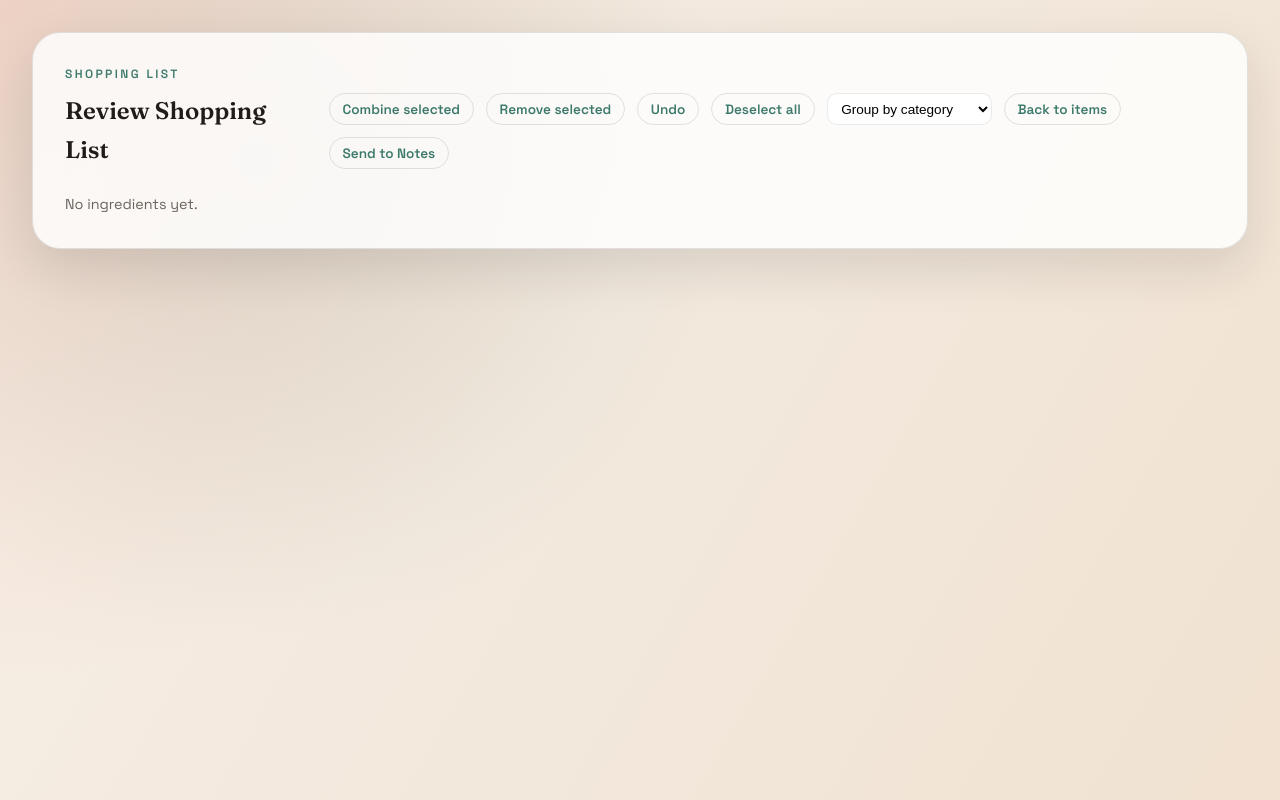
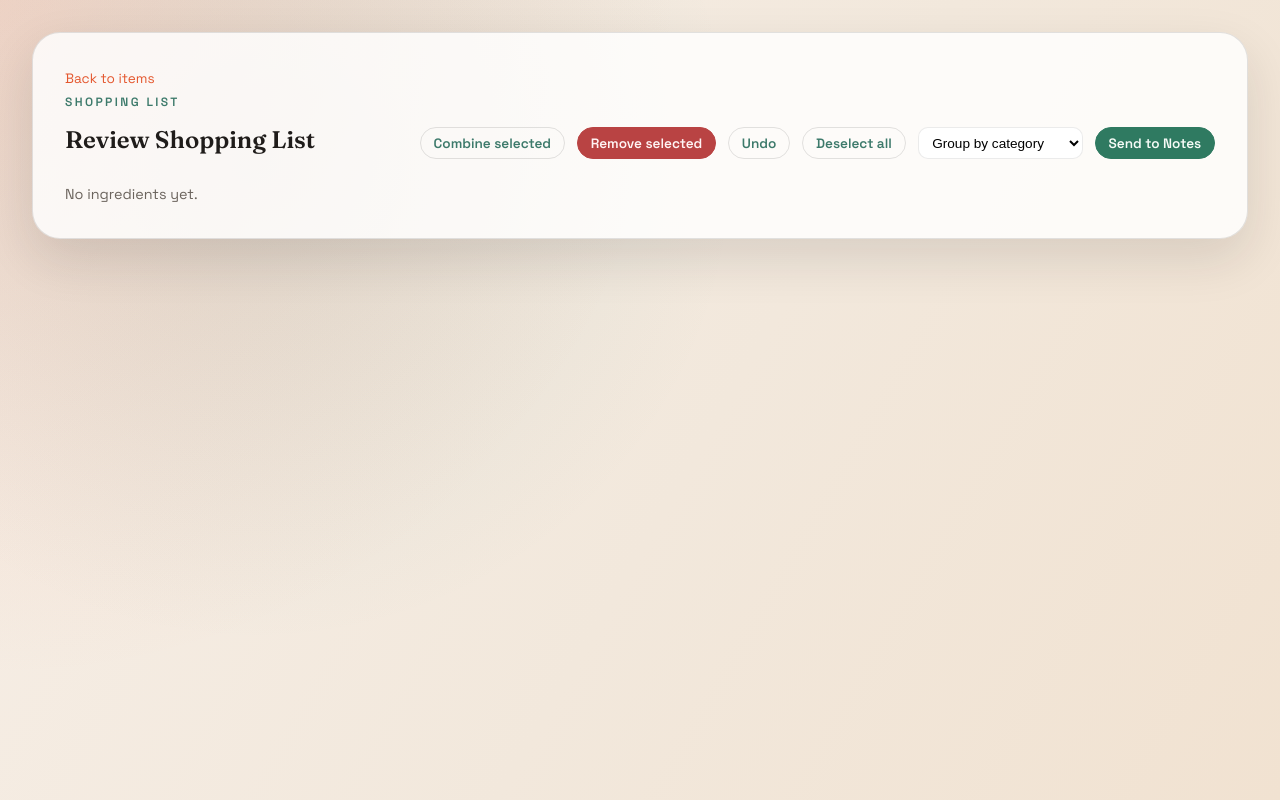
Before and after one commit to seanbartz/MenuMaker, a React app in the folder app/: page / in a window 1280 px wide. Both pictures are taken after a click on the button "Shopping List". Built offline with nearby package versions, Linux system fonts and the light colour scheme; the HTML template or start-up script is replaced by a standard one.

Commit message:
Refine shopping list navigation and actions

```diff
--- a/app/src/MenuItemsPage.css
+++ b/app/src/MenuItemsPage.css
@@ -296,6 +296,28 @@
   cursor: pointer;
 }
 
+.pill-accent {
+  background: #2f7a61;
+  border-color: #2f7a61;
+  color: #f6fbf7;
+}
+
+.pill-accent:hover {
+  background: #25664f;
+  border-color: #25664f;
+}
+
+.pill-danger {
+  background: #b94343;
+  border-color: #b94343;
+  color: #fff4f4;
+}
+
+.pill-danger:hover {
+  background: #9f3535;
+  border-color: #9f3535;
+}
+
 .menu-builder {
   background: var(--card-strong);
   border-radius: 24px;
@@ -341,6 +363,16 @@
   padding: 0.65rem 0.85rem;
   border-radius: 16px;
   background: rgba(255, 255, 255, 0.7);
+}
+
+.shopping-select {
+  display: flex;
+  align-items: center;
+}
+
+.shopping-select input[type='checkbox'] {
+  width: 16px;
+  height: 16px;
 }
 
 .builder-empty {
@@ -417,6 +449,20 @@
   flex-wrap: wrap;
 }
 
+.shopping-back {
+  background: none;
+  border: none;
+  padding: 0;
+  margin: 0 0 0.4rem;
+  font-size: 0.85rem;
+  color: var(--accent);
+  cursor: pointer;
+}
+
+.shopping-back:hover {
+  text-decoration: underline;
+}
+
 .action-message {
   font-size: 0.8rem;
   color: var(--accent-2);
--- a/app/src/MenuItemsPage.tsx
+++ b/app/src/MenuItemsPage.tsx
@@ -1364,6 +1364,9 @@ export default function MenuItemsPage({
         <section className="shopping-view">
           <header className="shopping-header">
             <div>
+              <button className="shopping-back" onClick={() => setShowShoppingList(false)}>
+                Back to items
+              </button>
               <p className="eyebrow">Shopping List</p>
               <h1>Review Shopping List</h1>
             </div>
@@ -1371,7 +1374,7 @@ export default function MenuItemsPage({
               <button className="ghost-button" onClick={handleCombineSelectedItems}>
                 Combine selected
               </button>
-              <button className="ghost-button" onClick={handleRemoveSelectedItems}>
+              <button className="ghost-button pill-danger" onClick={handleRemoveSelectedItems}>
                 Remove selected
               </button>
               <button className="ghost-button" onClick={handleUndoShoppingAction}>
@@ -1391,10 +1394,7 @@ export default function MenuItemsPage({
                   <option value="menu">Group by menu item</option>
                 </select>
               </label>
-              <button className="ghost-button" onClick={() => setShowShoppingList(false)}>
-                Back to items
-              </button>
-              <button className="ghost-button" onClick={handleShareShoppingToNotes}>
+              <button className="ghost-button pill-accent" onClick={handleShareShoppingToNotes}>
                 Send to Notes
               </button>
               {actionMessage && <span className="action-message">{actionMessage}</span>}
```
